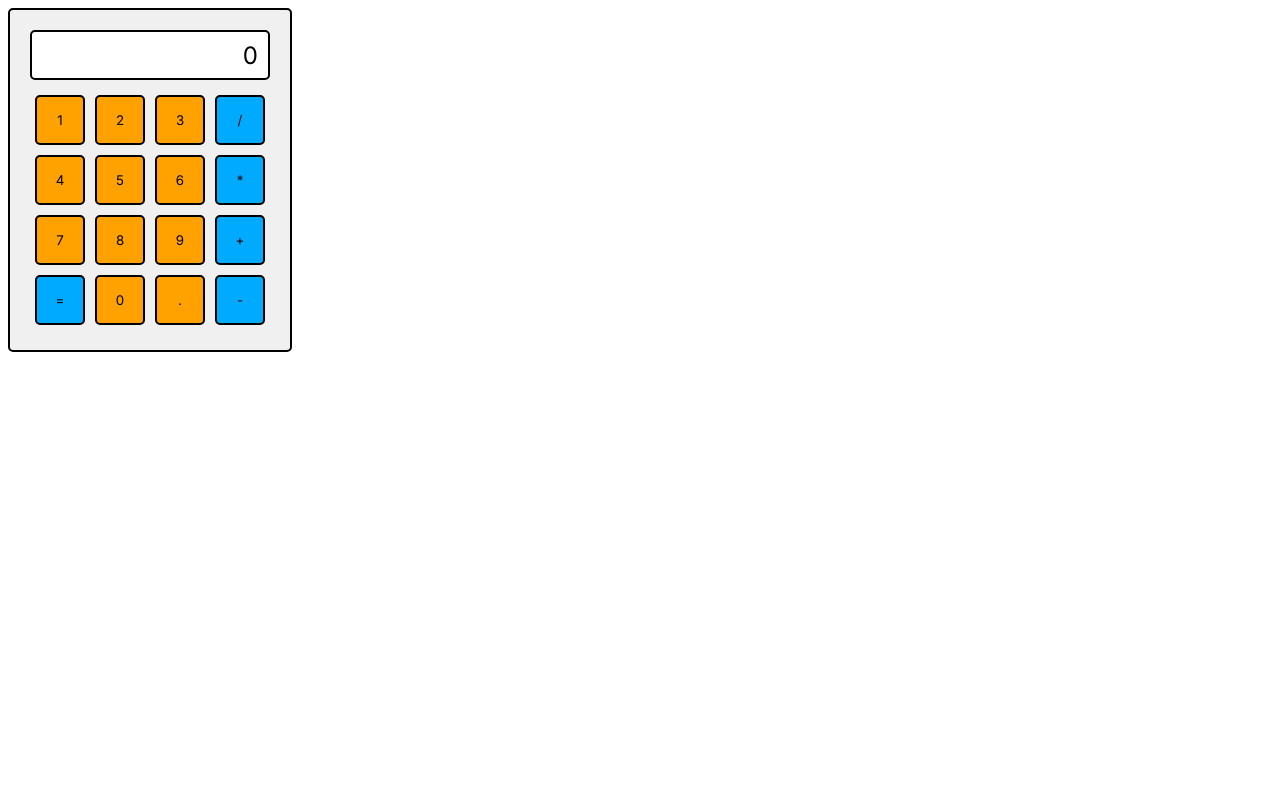
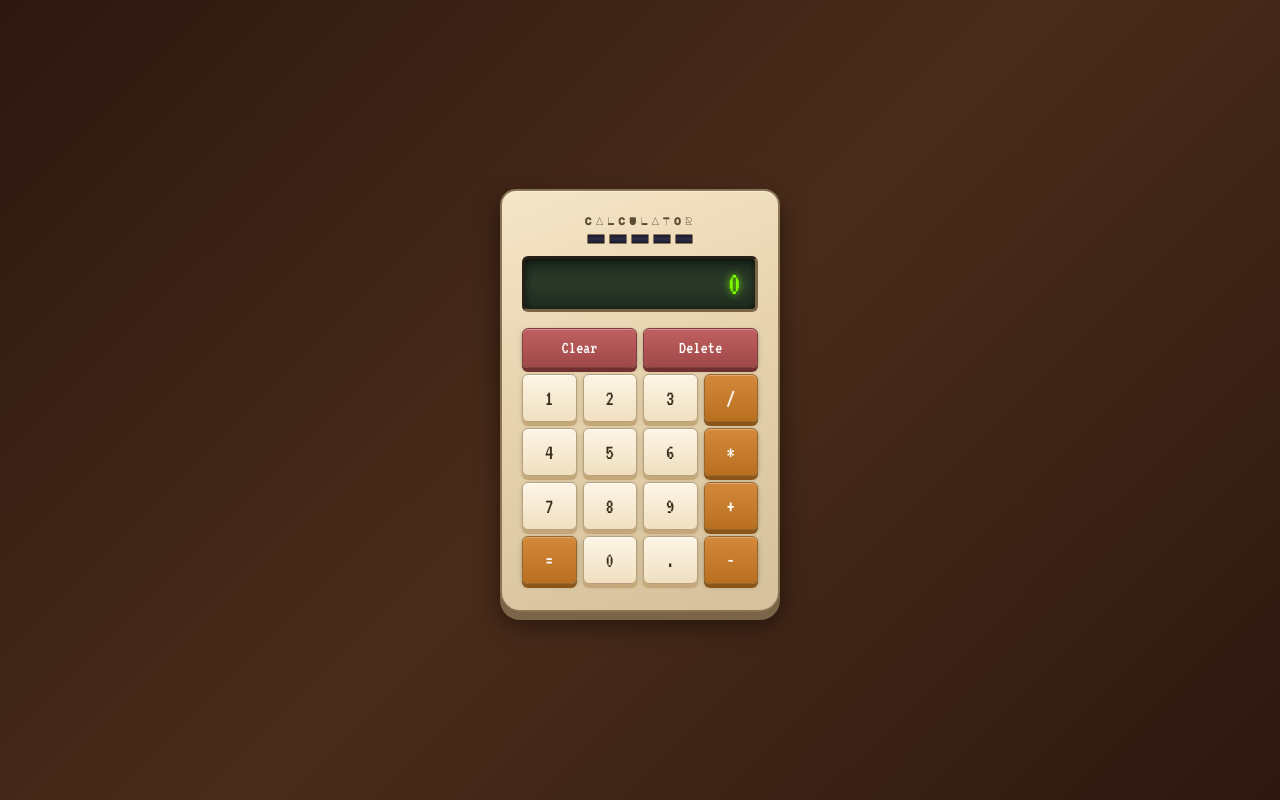
Before and after one commit to Tiguer04/calculator, a React (Vite) app: page / in a window 1280 px wide. Built offline with nearby package versions, Linux system fonts and the light colour scheme.

Commit message:
vintage calculator restyle - beige body, green CRT display, 3D physical buttons, VT323 font

```diff
--- a/index.html
+++ b/index.html
@@ -6,8 +6,8 @@
     <meta name="viewport" content="width=device-width, initial-scale=1.0" />
     <link rel="preconnect" href="https://fonts.googleapis.com">
     <link rel="preconnect" href="https://fonts.gstatic.com" crossorigin>
-    <link href="https://fonts.googleapis.com/css2?family=Inter:wght@300;400;500;600&display=swap" rel="stylesheet">
-    <title>Calculator App with REACT</title>
+    <link href="https://fonts.googleapis.com/css2?family=VT323&family=Major+Mono+Display&display=swap" rel="stylesheet">
+    <title>Calculator</title>
   </head>
   <body>
     <div id="root"></div>
--- a/src/App.jsx
+++ b/src/App.jsx
@@ -6,6 +6,10 @@ function NumberButton({number, onNumberClick}) {
 
 function OperatorButton({operator, onOperatorClick}) {
   return <button className="operator-button" onClick={onOperatorClick}>{operator}</button>
+}
+
+function ToolButton({symbol, onToolClick}) {
+  return <button className="tool-button" onClick={onToolClick}>{symbol}</button>
 }
 
 function Display({operation}){
@@ -18,7 +22,7 @@ export default function Calculator() {
   const [history, setHistory] = useState([]);
 
   function handleNumberClick(number) {
-    setOperation(prev => prev === "0" ? number : prev + number);
+    setOperation(prev => prev === "0" || prev === "Error" ? number : prev + number);
   }
 
   function handleOperatorClick(operator) {
@@ -26,22 +30,37 @@ export default function Calculator() {
   }
 
   function handleEqualClick(operation){
-
     if(operation.endsWith('+') || operation.endsWith('-') || operation.endsWith('*') || operation.endsWith('/')){
       setOperation("Error");
       return;
     }
-
-    const result = eval(operation);
+    const result = parseFloat(eval(operation).toFixed(3));
     setHistory(prev => [...prev, `${operation} = ${result}`])
     setOperation(result.toString());
+  }
+
+  function handleDeleteClick(operation){
+
+    setOperation(prev => prev.length === 1 ? "0" : prev.slice(0, -1));
 
   }
 
   return (
     <>
     <div className="calculator">
+      <div className="brand">CALCULATOR</div>
+      <div className="solar-panel">
+        <div className="solar-cell" />
+        <div className="solar-cell" />
+        <div className="solar-cell" />
+        <div className="solar-cell" />
+        <div className="solar-cell" />
+      </div>
       <Display operation={operation} />
+      <div className="row">
+          <ToolButton symbol="Clear" onToolClick={() => setOperation("0")} />
+          <ToolButton symbol="Delete" onToolClick={() => handleDeleteClick(operation)} />
+        </div>
         <div className="row">
           <NumberButton number="1" onNumberClick={() => handleNumberClick("1")} />
           <NumberButton number="2" onNumberClick={() => handleNumberClick("2")} />
@@ -66,6 +85,14 @@ export default function Calculator() {
           <NumberButton number="." onNumberClick={() => handleNumberClick(".")} />
           <OperatorButton operator="-" onOperatorClick={() => handleOperatorClick("-")} />
         </div>
+        {history.length > 0 && (
+          <div className="history">
+            <div className="history-title">History</div>
+            {history.map((entry, i) => (
+              <div key={i} className="history-entry">{entry}</div>
+            ))}
+          </div>
+        )}
       </div>
     </>
   )
--- a/src/index.css
+++ b/src/index.css
@@ -1,66 +1,195 @@
 * {
-  font-family: 'Inter', sans-serif;
+  margin: 0;
+  padding: 0;
+  box-sizing: border-box;
 }
 
-.number-button{
-  border: 2px solid #000000;
-  background-color: #ffa200;
-  border-radius: 5px;
-  width: 50px;
-  height: 50px;
-  margin: 5px;
-  cursor: pointer;
+body {
+  min-height: 100vh;
+  display: flex;
+  justify-content: center;
+  align-items: center;
+  background: linear-gradient(135deg, #2c1810 0%, #4a2c1a 50%, #2c1810 100%);
+  font-family: 'VT323', 'Courier New', monospace;
 }
 
-.number-button:hover{
-  background-color: #ce8302;
+.calculator {
+  display: flex;
+  flex-direction: column;
+  width: 280px;
+  padding: 24px 20px 20px;
+  background: linear-gradient(160deg, #f5e6c8 0%, #e8d5b0 40%, #d4c09a 100%);
+  border-radius: 16px 16px 20px 20px;
+  border: 2px solid #8b7355;
+  box-shadow:
+    0 8px 0 #7a6548,
+    0 12px 24px rgba(0,0,0,0.5),
+    inset 0 1px 0 rgba(255,255,255,0.4);
+  position: relative;
 }
 
-.operator-button{
-  border: 2px solid #000000;
-  background-color: #00aaff;
-  border-radius: 5px;
-  width: 50px;
-  height: 50px;
-  margin: 5px;
-  cursor: pointer;
+.brand {
+  font-family: 'Major Mono Display', monospace;
+  font-size: 11px;
+  letter-spacing: 3px;
+  text-align: center;
+  color: #5c4a32;
+  margin-bottom: 8px;
+  text-transform: uppercase;
 }
 
-.operator-button:hover{
-  background-color: #0088cc;
+.solar-panel {
+  display: flex;
+  justify-content: center;
+  gap: 4px;
+  margin-bottom: 12px;
 }
 
-.display{
+.solar-cell {
+  width: 18px;
+  height: 10px;
+  background: linear-gradient(180deg, #1a1a2e 0%, #2d2d44 50%, #1a1a2e 100%);
+  border: 1px solid #8b7355;
+  border-radius: 1px;
+}
+
+.display {
   display: flex;
   justify-content: flex-end;
-  box-sizing: border-box;
   align-items: center;
-  border: 2px solid #000000;
-  background-color: #ffffff;
-  border-radius: 5px;
   width: 100%;
-  height: 50px;
-  text-align: right;
-  font-size: 24px;
-  margin-bottom: 10px;
-  padding: 0 10px;
+  height: 56px;
+  padding: 0 12px;
+  margin-bottom: 16px;
+  background: linear-gradient(180deg, #1e2b1e 0%, #2a3a2a 50%, #1e2b1e 100%);
+  border: 3px inset #7a6548;
+  border-radius: 6px;
+  box-shadow: inset 0 2px 8px rgba(0,0,0,0.6);
+  font-family: 'VT323', 'Courier New', monospace;
+  font-size: 34px;
+  color: #7cfc00;
+  text-shadow:
+    0 0 6px rgba(124, 252, 0, 0.8),
+    0 0 12px rgba(124, 252, 0, 0.4);
+  letter-spacing: 2px;
+  overflow: hidden;
+  white-space: nowrap;
 }
 
-.row{
+.row {
   display: flex;
-  width: fit-content;
-  justify-content: center;
-  align-items: center;
+  gap: 6px;
+  margin-bottom: 6px;
 }
 
-.calculator{
-  display: flex;
-  flex-direction: column;
-  width: fit-content;
-  justify-content: center;
-  max-width: 240px;
-  padding: 20px;
-  background-color: #f0f0f0;
-  border-radius: 5px;
-  border: 2px solid #000000;
+button {
+  flex: 1;
+  height: 48px;
+  border: none;
+  border-radius: 6px;
+  font-family: 'VT323', 'Courier New', monospace;
+  font-size: 22px;
+  cursor: pointer;
+  transition: all 0.05s ease;
+  position: relative;
+  outline: none;
 }
+
+button:active {
+  transform: translateY(2px);
+}
+
+.number-button {
+  background: linear-gradient(180deg, #fdf5e6 0%, #f0e0c0 100%);
+  color: #3a2a1a;
+  box-shadow:
+    0 4px 0 #c4a87a,
+    0 2px 4px rgba(0,0,0,0.2),
+    inset 0 1px 0 rgba(255,255,255,0.8);
+  border: 1px solid #b8a07a;
+}
+
+.number-button:hover {
+  background: linear-gradient(180deg, #f0e0c0 0%, #e0d0a0 100%);
+}
+
+.number-button:active {
+  box-shadow:
+    0 1px 0 #c4a87a,
+    0 1px 2px rgba(0,0,0,0.2);
+}
+
+.operator-button {
+  background: linear-gradient(180deg, #d4883a 0%, #b87020 100%);
+  color: #ffffff;
+  box-shadow:
+    0 4px 0 #8a5518,
+    0 2px 4px rgba(0,0,0,0.3),
+    inset 0 1px 0 rgba(255,255,255,0.3);
+  border: 1px solid #9a6528;
+}
+
+.operator-button:hover {
+  background: linear-gradient(180deg, #c4782a 0%, #a86018 100%);
+}
+
+.operator-button:active {
+  box-shadow:
+    0 1px 0 #8a5518,
+    0 1px 2px rgba(0,0,0,0.3);
+}
+
+.tool-button {
+  flex: 1;
+  height: 40px;
+  background: linear-gradient(180deg, #c06060 0%, #a04848 100%);
+  color: #ffffff;
+  box-shadow:
+    0 4px 0 #703030,
+    0 2px 4px rgba(0,0,0,0.3),
+    inset 0 1px 0 rgba(255,255,255,0.3);
+  border: 1px solid #804040;
+  font-size: 18px;
+}
+
+.tool-button:hover {
+  background: linear-gradient(180deg, #b05050 0%, #903838 100%);
+}
+
+.tool-button:active {
+  box-shadow:
+    0 1px 0 #703030,
+    0 1px 2px rgba(0,0,0,0.3);
+  transform: translateY(3px);
+}
+
+.history {
+  margin-top: 16px;
+  padding: 8px 10px;
+  background: rgba(44, 24, 16, 0.1);
+  border-radius: 6px;
+  border: 1px solid #c4a87a;
+  max-height: 120px;
+  overflow-y: auto;
+  font-family: 'VT323', monospace;
+  font-size: 14px;
+  color: #5c4a32;
+}
+
+.history-title {
+  font-family: 'Major Mono Display', monospace;
+  font-size: 9px;
+  letter-spacing: 2px;
+  text-transform: uppercase;
+  color: #7a6548;
+  margin-bottom: 4px;
+}
+
+.history-entry {
+  padding: 2px 0;
+  border-bottom: 1px dotted #c4a87a;
+}
+
+.history-entry:last-child {
+  border-bottom: none;
+}
```
